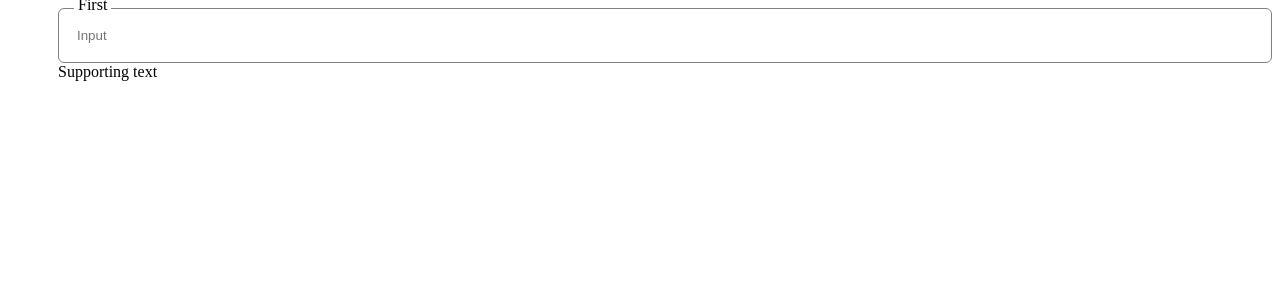
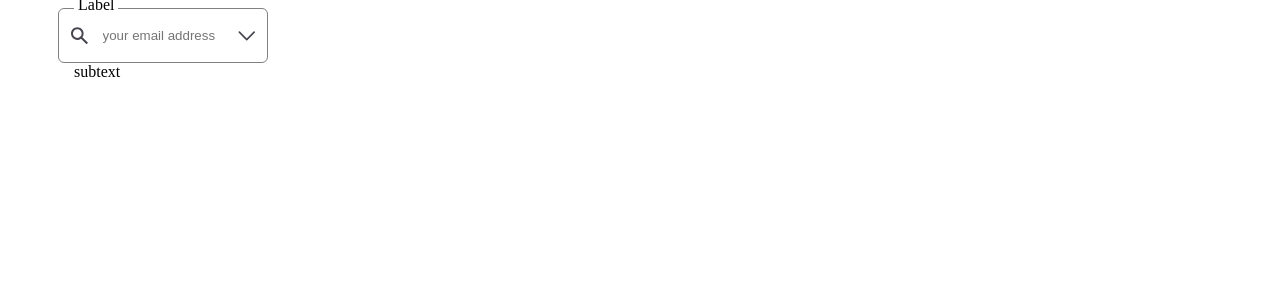
Before and after one commit to adleexavier/TourAndTravel-React-Node, a React (Vite) app in the folder client/: page / in a window 1280 px wide. Shown: the top 300 px of the page. Built offline with nearby package versions, Linux system fonts and the light colour scheme.

Commit message:
completed the reusable input field with state change

```diff
--- a/client/src/Ui/InputField.jsx
+++ b/client/src/Ui/InputField.jsx
@@ -6,43 +6,68 @@ import ArrowDown from "../assets/icons/ArrowDown";
 import Warning from "../assets/icons/Warning";
 InputField.propTypes = {
   setValue: PropTypes.func,
-  status: PropTypes.oneOf(["active", "inactive", "error", "success"]),
+  status: PropTypes.oneOf(["active", "inactive", "error", "success", ""]),
   type: PropTypes.oneOf(["search", "dropdown", "dropdownsearch", ""]),
+  label: PropTypes.string,
+  subtext: PropTypes.string,
+  placeholder: PropTypes.string,
+  width: PropTypes.string,
 };
-
-export default function InputField({ setValue, status, type }) {
-  console.log(status);
+//set value if the function that has to be passsed as props for setting the value
+export default function InputField({
+  setValue,
+  status,
+  type,
+  label = "Label",
+  subtext = "subtext",
+  placeholder = "placeholder",
+  width = 210,
+}) {
+  const inputwrapper = {
+    position: "relative",
+    width: `${width}px`,
+  };
   return (
-    <div className={classes.inputwrapper}>
-      <label className={`${status}`}>First</label>
+    <div style={inputwrapper}>
+      {label && (
+        <label className={`${classes[status]}  ${classes.noborder}`}>
+          {label}
+        </label>
+      )}
       <div className={`${classes.inputcontainer} ${classes[status]}`}>
         {(type === "search" || type === "dropdownsearch") && (
           <div className={classes.icon}>
-            <SearchIcon height={18} width={18} />
+            <SearchIcon height={18} width={18} status={status} />
           </div>
         )}
-
         <input
           type="text"
           className={`${
             type === "search" && type === "dropdownsearch"
-              ? classes.inputnopadding
-              : classes.inputaddpadding
-          }`}
-          placeholder={"Input"}
+              ? classes.inputaddpadding
+              : classes.inputnopadding
+          } ${status === "inactive" ?? classes.inactive}`}
+          placeholder={placeholder}
         />
-        {(type === "search" || type === "dropdown") && status !== "error" && (
-          <div className={classes.icon}>
-            <ArrowDown height={18} width={18} />
-          </div>
-        )}
+        {(type === "dropdown" || type === "dropdownsearch") &&
+          status !== "error" && (
+            <div className={classes.icon}>
+              <ArrowDown height={18} width={18} status={status} />
+            </div>
+          )}
         {status === "error" && (
           <div className={classes.icon}>
             <Warning />
           </div>
         )}
       </div>
-      <span>Supporting text</span>
+      {subtext && (
+        <span
+          className={`${classes[status]}  ${classes.subtext} ${classes.noborder}`}
+        >
+          {subtext}
+        </span>
+      )}
     </div>
   );
 }
--- a/client/src/Ui/InputField.module.css
+++ b/client/src/Ui/InputField.module.css
@@ -1,9 +1,4 @@
-.inputwrapper {
-  position: relative;
-}
-
 .inputcontainer {
-  border: 1px solid gray;
   border-radius: 6px;
   position: relative;
   line-height: 6ex;
@@ -11,13 +6,19 @@
 }
 .inputnopadding {
   margin: 18px 0px;
-  width: auto;
   border: none;
+  width: fit-content;
+  overflow: auto;
+  width: 100%;
+
   outline: none;
 }
 .inputaddpadding {
   margin: 18px 0px 18px 16px;
-  width: auto;
+  width: fit-content;
+  overflow: auto;
+  width: 100%;
+
   border: none;
   outline: none;
 }
@@ -29,7 +30,7 @@ label {
   background-color: white;
   padding: 0 4px;
 }
-.inputwrapper text {
+.inputwrapper span {
   text-align: start;
   float: left;
   margin-left: 16px;
@@ -37,7 +38,34 @@ label {
 .icon {
   height: 17.5px;
   width: 17.5px;
-  margin: auto 15px;
+  margin: auto 12px;
   display: flex;
   align-content: center;
 }
+.success {
+  border: 1px solid var(--secondaryGreen);
+
+  color: var(--secondaryGreen);
+}
+.inactive {
+  border: 1px solid var(--neutral-gray2);
+
+  color: var(--neutral-gray2);
+}
+.inactive ::placeholder {
+  color: var(--neutral-gray2);
+}
+.error {
+  border: 1px solid var(--salmon);
+
+  color: var(--salmon);
+}
+.active {
+  border: 1px solid gray;
+}
+.noborder {
+  border: none;
+}
+.subtext {
+  margin: 0 16px;
+}
--- a/client/src/Views/LandingPage.jsx
+++ b/client/src/Views/LandingPage.jsx
@@ -4,7 +4,11 @@ import classes from "./LandingPage.module.css";
 export default function LandingPage() {
   return (
     <div className={classes.test}>
-      <InputField status={"active"} />
+      <InputField
+        status={"active"}
+        placeholder={"your email address"}
+        type={"dropdownsearch"}
+      />
     </div>
   );
 }
--- a/client/src/assets/icons/ArrowDown.jsx
+++ b/client/src/assets/icons/ArrowDown.jsx
@@ -2,10 +2,11 @@ import React from "react";
 import PropTypes from "prop-types";
 
 ArrowDown.propTypes = {
-  height: PropTypes.string,
-  width: PropTypes.string,
+  height: PropTypes.number,
+  width: PropTypes.number,
+  status: PropTypes.string,
 };
-export default function ArrowDown({ height, width }) {
+export default function ArrowDown({ height, width, status }) {
   return (
     <svg
       width={`${width ? width : 20}px`}
@@ -16,7 +17,8 @@ export default function ArrowDown({ height, width }) {
     >
       <path
         d="M1.25 1L8 7.75L14.75 1"
-        stroke="black"
+        // stroke="black"
+        stroke={`${status === "inactive" ? "#d2d1d3" : "#49454F"}`}
         strokeWidth="1.5"
         strokeLinecap="round"
         strokeLinejoin="round"
--- a/client/src/assets/icons/SearchIcon.jsx
+++ b/client/src/assets/icons/SearchIcon.jsx
@@ -2,10 +2,11 @@ import React from "react";
 import PropTypes from "prop-types";
 
 SearchIcon.propTypes = {
-  height: PropTypes.string,
-  width: PropTypes.string,
+  height: PropTypes.number,
+  width: PropTypes.number,
+  status: PropTypes.string,
 };
-export default function SearchIcon({ height, width }) {
+export default function SearchIcon({ height, width, status }) {
   return (
     <svg
       width={`${width ? width : 20}px`}
@@ -18,7 +19,7 @@ export default function SearchIcon({ height, width }) {
         fillRule="evenodd"
         clipRule="evenodd"
         d="M11.76 10.27L17.49 16L16 17.49L10.27 11.76C9.2 12.53 7.91 13 6.5 13C2.91 13 0 10.09 0 6.5C0 2.91 2.91 0 6.5 0C10.09 0 13 2.91 13 6.5C13 7.91 12.53 9.2 11.76 10.27ZM6.5 2C4.01 2 2 4.01 2 6.5C2 8.99 4.01 11 6.5 11C8.99 11 11 8.99 11 6.5C11 4.01 8.99 2 6.5 2Z"
-        fill="#49454F"
+        fill={`${status === "inactive" ? "#d2d1d3" : "#49454F"}`}
       />
     </svg>
   );
--- a/client/src/assets/icons/Warning.jsx
+++ b/client/src/assets/icons/Warning.jsx
@@ -2,8 +2,8 @@ import React from "react";
 import PropTypes from "prop-types";
 
 Warning.propTypes = {
-  height: PropTypes.string,
-  width: PropTypes.string,
+  height: PropTypes.number,
+  width: PropTypes.number,
 };
 export default function Warning({ height, width }) {
   return (
--- a/client/src/index.css
+++ b/client/src/index.css
@@ -7,6 +7,7 @@
   --btn-bg-green-3: #82cbb2;
   --neutral-gray2: #d2d1d3;
   --neutral-gray5: #8f8c91;
+  --primary-dark: #79747e;
   --primaryWhite: #ffffff;
   --salmon: #fd736e;
 }
```
